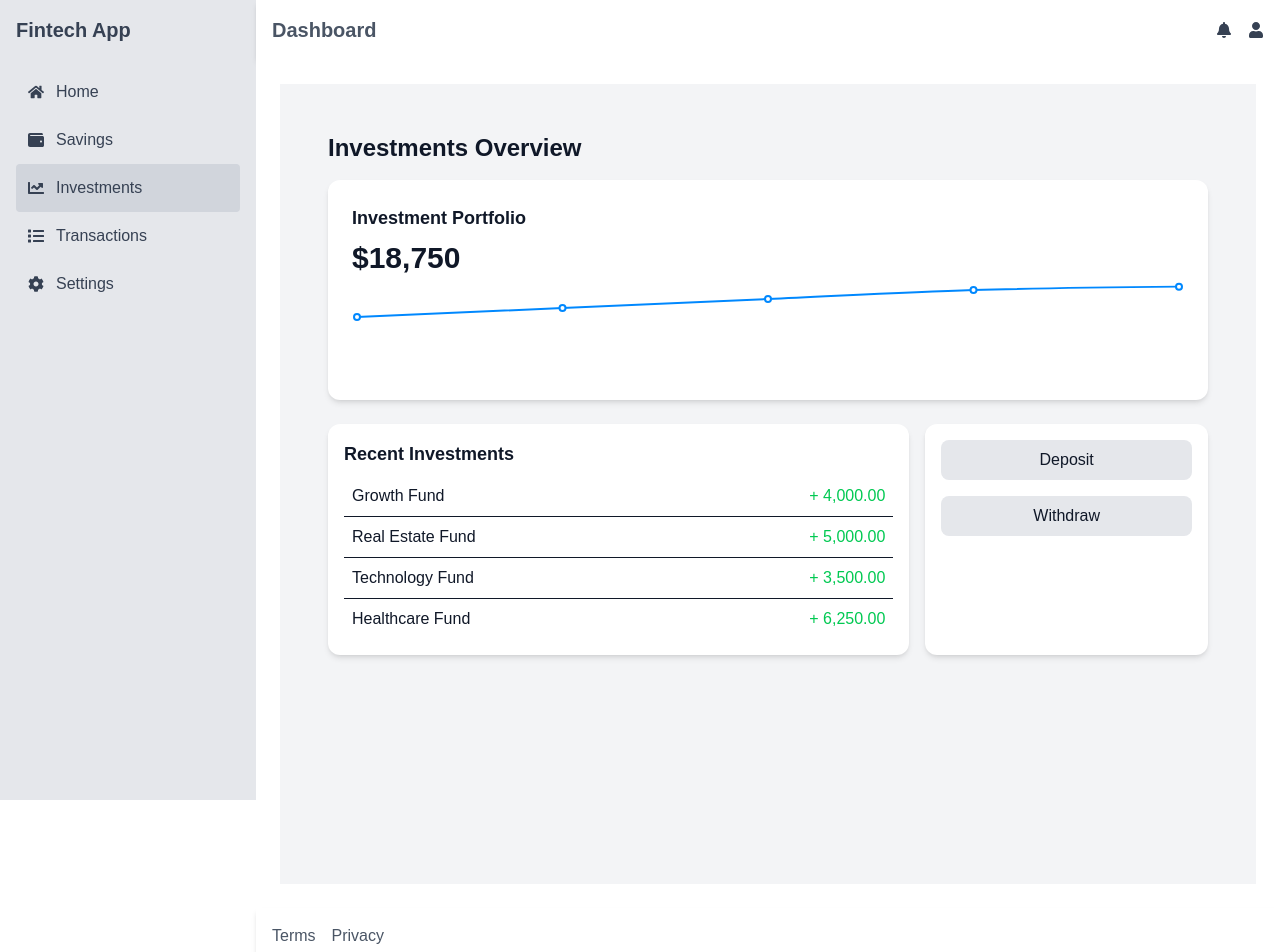
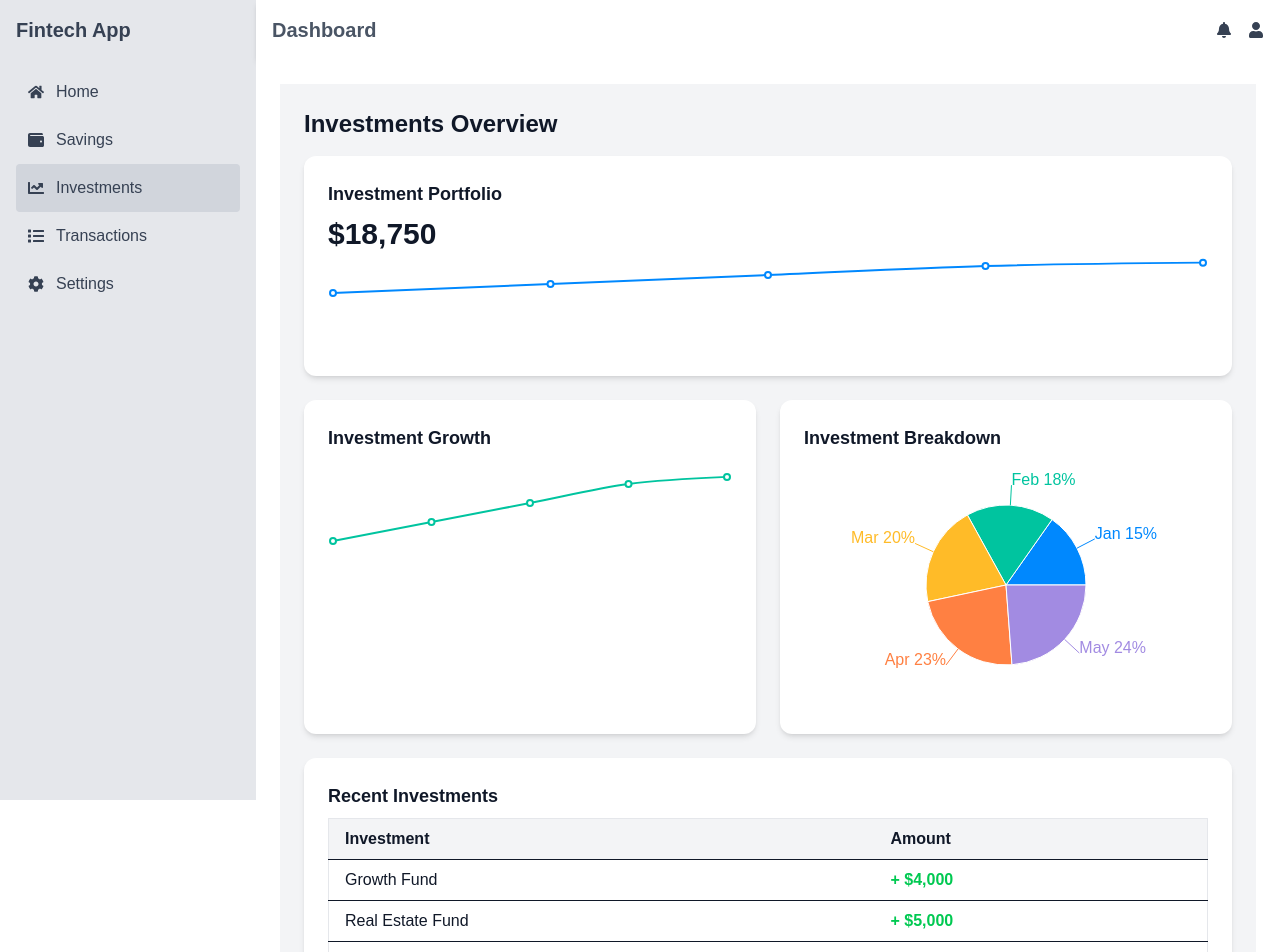
Before and after one commit to Efoneli/fintech, a Next.js app: page /investments in a window 1280 px wide. Shown: the top 952 px of the page. Built offline with nearby package versions, Linux system fonts and the light colour scheme.

Commit message:
investments page

```diff
--- a/app/investments/page.tsx
+++ b/app/investments/page.tsx
@@ -1,7 +1,7 @@
 "use client";
 
 import { useState } from "react";
-import { LineChart, Line, Tooltip, ResponsiveContainer } from "recharts";
+import { LineChart, Line, Tooltip, ResponsiveContainer, PieChart, Pie, Cell } from "recharts";
 
 interface InvestmentData {
   month: string;
@@ -17,24 +17,22 @@ const dummyInvestmentData: InvestmentData[] = [
 ];
 
 const recentInvestments = [
-  { id: 1, name: "Growth Fund", amount: "+ 4,000.00" },
-  { id: 2, name: "Real Estate Fund", amount: "+ 5,000.00" },
-  { id: 3, name: "Technology Fund", amount: "+ 3,500.00" },
-  { id: 4, name: "Healthcare Fund", amount: "+ 6,250.00" },
+  { id: 1, name: "Growth Fund", amount: "+ $4,000" },
+  { id: 2, name: "Real Estate Fund", amount: "+ $5,000" },
+  { id: 3, name: "Technology Fund", amount: "+ $3,500" },
+  { id: 4, name: "Healthcare Fund", amount: "+ $6,250" },
 ];
+
+const COLORS = ["#0088FE", "#00C49F", "#FFBB28", "#FF8042", "#A28BE2"];
 
 export default function InvestmentsPage() {
   const [investmentData, setInvestmentData] = useState<InvestmentData[]>(dummyInvestmentData);
 
   return (
-    <div className="p-6 bg-gray-100 min-h-screen flex">
-
-
-      {/* Main Content */}
-      <div className="flex-1 p-6">
+    <div className="p-6 bg-gray-100 min-h-screen">
       <h1 className="text-2xl font-bold mb-4">Investments Overview</h1>
 
-        {/* Investment Portfolio Card */}
+      {/* Investment Portfolio */}
       <div className="bg-white p-6 rounded-xl shadow-md mb-6">
         <h2 className="text-lg font-semibold mb-2">Investment Portfolio</h2>
         <p className="text-3xl font-bold">$18,750</p>
@@ -46,35 +44,75 @@ export default function InvestmentsPage() {
         </ResponsiveContainer>
       </div>
 
-        {/* Recent Investments and Quick Actions */}
-        <div className="grid grid-cols-3 gap-4">
-          {/* Recent Investments */}
-          <div className="bg-white col-span-2 p-4 rounded-xl shadow-md">
+      <div className="grid grid-cols-1 md:grid-cols-2 gap-6">
+        {/* Line Chart for Investment Growth */}
+        <div className="bg-white p-6 rounded-xl shadow-md">
+          <h2 className="text-lg font-semibold mb-2">Investment Growth</h2>
+          <ResponsiveContainer width="100%" height={200}>
+            <LineChart data={investmentData}>
+              <Line type="monotone" dataKey="amount" stroke="#00C49F" strokeWidth={2} />
+              <Tooltip />
+            </LineChart>
+          </ResponsiveContainer>
+        </div>
+
+        {/* Pie Chart for Investment Breakdown by Month */}
+        <div className="bg-white p-6 rounded-xl shadow-md">
+          <h2 className="text-lg font-semibold mb-2">Investment Breakdown</h2>
+          <ResponsiveContainer width="100%" height={250}>
+            <PieChart>
+              <Pie
+                data={investmentData}
+                dataKey="amount"
+                nameKey="month"
+                cx="50%"
+                cy="50%"
+                outerRadius={80}
+                fill="#8884d8"
+                label={({ name, percent }) => `${name} ${(percent * 100).toFixed(0)}%`}
+              >
+                {investmentData.map((_, index) => (
+                  <Cell key={`cell-${index}`} fill={COLORS[index % COLORS.length]} />
+                ))}
+              </Pie>
+              <Tooltip />
+            </PieChart>
+          </ResponsiveContainer>
+        </div>
+      </div>
+
+      {/* Recent Investments Table */}
+      <div className="bg-white p-6 rounded-xl shadow-md mt-6">
         <h2 className="text-lg font-semibold mb-2">Recent Investments</h2>
-            <ul>
+        <div className="overflow-x-auto">
+          <table className="min-w-full border border-gray-200">
+            <thead>
+              <tr className="bg-gray-100">
+                <th className="py-2 px-4 border-b text-left">Investment</th>
+                <th className="py-2 px-4 border-b text-left">Amount</th>
+              </tr>
+            </thead>
+            <tbody>
               {recentInvestments.map((investment) => (
-                <li
-                  key={investment.id}
-                  className="flex justify-between p-2 border-b last:border-0"
-                >
-                  <span>{investment.name}</span>
-                  <span className="text-green-500">{investment.amount}</span>
-                </li>
+                <tr key={investment.id} className="border-b">
+                  <td className="py-2 px-4">{investment.name}</td>
+                  <td className="py-2 px-4 font-bold text-green-500">{investment.amount}</td>
+                </tr>
               ))}
-            </ul>
+            </tbody>
+          </table>
+        </div>
       </div>
 
       {/* Quick Actions */}
-          <div className="bg-white p-4 rounded-xl shadow-md flex flex-col gap-4">
-            <button className="px-4 py-2 bg-gray-200 rounded-lg hover:bg-gray-300">
+      <div className="bg-white p-6 rounded-xl shadow-md mt-6 flex flex-col md:flex-row gap-4">
+        <button className="px-4 py-2 bg-gray-200 rounded-lg hover:bg-gray-300 flex-1">
           Deposit
         </button>
-            <button className="px-4 py-2 bg-gray-200 rounded-lg hover:bg-gray-300">
+        <button className="px-4 py-2 bg-gray-200 rounded-lg hover:bg-gray-300 flex-1">
           Withdraw
         </button>
       </div>
     </div>
-      </div>
-    </div>
   );
 }
--- a/app/savings/page.tsx
+++ b/app/savings/page.tsx
@@ -43,12 +43,10 @@
 // }
 
 
-
-
 "use client";
 
-import { useEffect, useState } from "react";
-import { LineChart, Line, Tooltip, ResponsiveContainer } from "recharts";
+import { useState } from "react";
+import { LineChart, Line, Tooltip, ResponsiveContainer, PieChart, Pie, Cell } from "recharts";
 import Recent from "../components/Recent";
 
 interface SavingsData {
@@ -64,6 +62,9 @@ const dummySavingsData: SavingsData[] = [
   { month: "May", amount: 1500 },
 ];
 
+// Define colors for the Pie Chart
+const COLORS = ["#0088FE", "#00C49F", "#FFBB28", "#FF8042", "#A28BE2"];
+
 export default function SavingsPage() {
   const [savingsData, setSavingsData] = useState<SavingsData[]>(dummySavingsData);
 
@@ -71,6 +72,7 @@ export default function SavingsPage() {
     <div className="p-6 bg-gray-100 min-h-screen">
       <h1 className="text-2xl font-bold mb-4">Savings Overview</h1>
 
+      {/* Line Chart for Savings Growth */}
       <div className="bg-white p-4 rounded-xl shadow-md mb-6">
         <h2 className="text-lg font-semibold mb-2">Savings Growth</h2>
         <ResponsiveContainer width="100%" height={200}>
@@ -81,6 +83,54 @@ export default function SavingsPage() {
         </ResponsiveContainer>
       </div>
 
+      {/* Pie Chart for Savings Breakdown by Month */}
+      <div className="bg-white p-4 rounded-xl shadow-md mb-6">
+        <h2 className="text-lg font-semibold mb-2">Savings Breakdown</h2>
+        <ResponsiveContainer width="100%" height={250}>
+          <PieChart>
+            <Pie
+              data={savingsData}
+              dataKey="amount"
+              nameKey="month"
+              cx="50%"
+              cy="50%"
+              outerRadius={80}
+              fill="#8884d8"
+              label={({ name, percent }) => `${name} ${(percent * 100).toFixed(0)}%`}
+            >
+              {savingsData.map((_, index) => (
+                <Cell key={`cell-${index}`} fill={COLORS[index % COLORS.length]} />
+              ))}
+            </Pie>
+            <Tooltip />
+          </PieChart>
+        </ResponsiveContainer>
+      </div>
+
+      {/* Savings History Table */}
+      <div className="bg-white p-4 rounded-xl shadow-md mb-6">
+        <h2 className="text-lg font-semibold mb-2">Savings History</h2>
+        <div className="overflow-x-auto">
+          <table className="min-w-full border border-gray-200">
+            <thead>
+              <tr className="bg-gray-100">
+                <th className="py-2 px-4 border-b text-left">Month</th>
+                <th className="py-2 px-4 border-b text-left">Amount Saved</th>
+              </tr>
+            </thead>
+            <tbody>
+              {savingsData.map((entry, index) => (
+                <tr key={index} className="border-b">
+                  <td className="py-2 px-4">{entry.month}</td>
+                  <td className="py-2 px-4 font-bold text-green-500">${entry.amount}</td>
+                </tr>
+              ))}
+            </tbody>
+          </table>
+        </div>
+      </div>
+
+      {/* Recent Transactions Component */}
       <Recent />
     </div>
   );
--- a/app/transactions/page.tsx
+++ b/app/transactions/page.tsx
@@ -71,25 +71,25 @@
 // }
 
 
-
 "use client";
 
 import { useState } from "react";
+import { LineChart, Line, Tooltip, ResponsiveContainer, XAxis, YAxis, CartesianGrid } from "recharts";
 
 interface Transaction {
   id: number;
   date: string;
   type: string;
-  amount: string;
+  amount: number; // Ensure it's a number
   status: "Completed" | "Pending" | "Failed";
 }
 
 const dummyTransactions: Transaction[] = [
-  { id: 1, date: "2024-08-10", type: "Deposit", amount: "+ $2,000", status: "Completed" },
-  { id: 2, date: "2024-08-09", type: "Withdrawal", amount: "- $500", status: "Pending" },
-  { id: 3, date: "2024-08-08", type: "Investment", amount: "- $1,500", status: "Completed" },
-  { id: 4, date: "2024-08-07", type: "Deposit", amount: "+ $3,000", status: "Completed" },
-  { id: 5, date: "2024-08-06", type: "Withdrawal", amount: "- $1,000", status: "Failed" },
+  { id: 1, date: "2024-08-10", type: "Deposit", amount: 2000, status: "Completed" },
+  { id: 2, date: "2024-08-09", type: "Withdrawal", amount: -500, status: "Pending" },
+  { id: 3, date: "2024-08-08", type: "Investment", amount: -1500, status: "Completed" },
+  { id: 4, date: "2024-08-07", type: "Deposit", amount: 3000, status: "Completed" },
+  { id: 5, date: "2024-08-06", type: "Withdrawal", amount: -1000, status: "Failed" },
 ];
 
 export default function TransactionsPage() {
@@ -103,6 +103,20 @@ export default function TransactionsPage() {
   return (
     <div className="p-6 bg-gray-100 min-h-screen">
       <h1 className="text-2xl font-bold mb-4">Transactions</h1>
+
+      {/* Line Chart for Transaction Trends */}
+      <div className="bg-white p-6 rounded-xl shadow-md mb-6">
+        <h2 className="text-lg font-semibold mb-2">Transaction Trends</h2>
+        <ResponsiveContainer width="100%" height={200}>
+          <LineChart data={dummyTransactions}>
+            <XAxis dataKey="date" />
+            <YAxis />
+            <CartesianGrid strokeDasharray="3 3" />
+            <Tooltip />
+            <Line type="monotone" dataKey="amount" stroke="#0088FE" strokeWidth={2} />
+          </LineChart>
+        </ResponsiveContainer>
+      </div>
 
       {/* Filter Dropdown */}
       <div className="mb-4">
@@ -140,10 +154,13 @@ export default function TransactionsPage() {
                   <td className="py-2 px-4">{transaction.type}</td>
                   <td
                     className={`py-2 px-4 font-bold ${
-                      transaction.amount.startsWith("+") ? "text-green-500" : "text-red-500"
+                      transaction.amount > 0 ? "text-green-500" : "text-red-500"
                     }`}
                   >
-                    {transaction.amount}
+                    {new Intl.NumberFormat("en-US", {
+                      style: "currency",
+                      currency: "USD",
+                    }).format(transaction.amount)}
                   </td>
                   <td className="py-2 px-4">
                     <span
```
Lines whose indentation alone changed are shown as unchanged.
